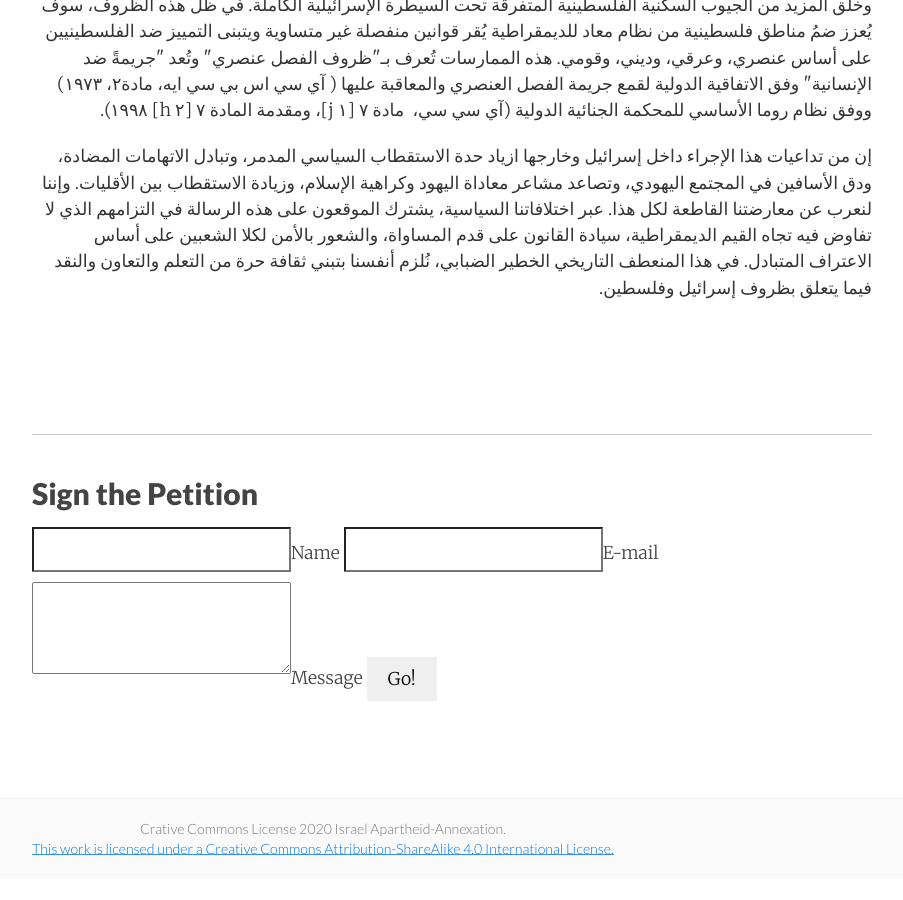
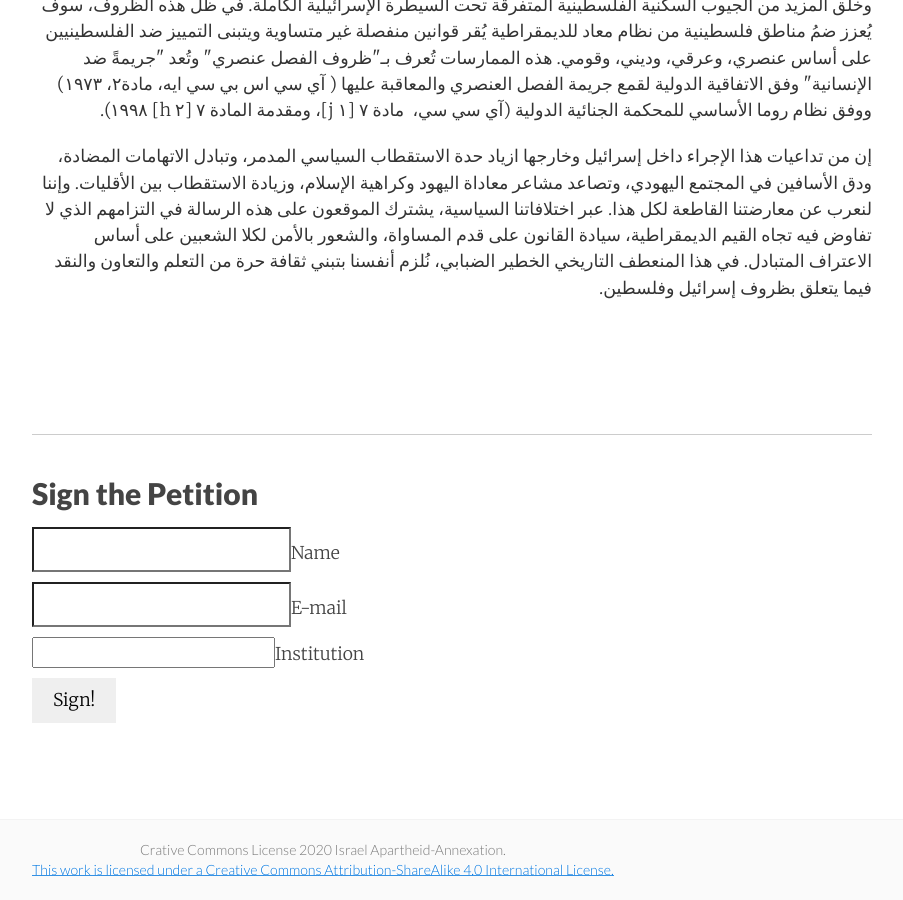
Before and after one commit to adamdjbrett/annexation.site, a Jekyll site: the page built from index.html, in a window 1280 px wide and 900 px high, scrolled down 2414 px. Shown: the whole window, without its empty margins (188-1091 px from the left). Built offline with Jekyll 4.4.1, drawn with Linux system fonts in a browser that asks for light colours; nearby versions of some CDN libraries; the list of posts is cut into pages by our own code; before the commit the page ends 3293 px from its top, so only the background shows below that.

Commit message:
updating staticman include recaptcha
please work

```diff
--- a/_includes/footer.html
+++ b/_includes/footer.html
@@ -10,6 +10,7 @@
     {% endif %}
   </div>
 </footer>
+<script src="https://www.google.com/recaptcha/api.js" async defer></script>
 <script type="text/javascript">
     if ("serviceWorker" in navigator) {
       navigator.serviceWorker.register("{{ '/sw.js' | relative_url }}")
--- a/index.html
+++ b/index.html
@@ -49,12 +49,15 @@ layout: default
 <hr />
 <h2>Sign the Petition</h2>
 <form method="POST" action="https://dev.staticman.net/v3/entry/github/adamdjbrett/annexation-option2/master/signatures/">
-  <input name="options[redirect]" type="hidden" value="https://my-site.com">
+  <input name="options[redirect]" type="hidden" value="https://annexation.site/thanks/">
   <!-- e.g. "2016-01-02-this-is-a-post" -->
   <input name="options[slug]" type="hidden" value="{{ page.slug }}">
-  <label><input name="fields[name]" type="text">Name</label>
-  <label><input name="fields[email]" type="email">E-mail</label>
-  <label><textarea name="fields[message]"></textarea>Message</label>
-
-  <button type="submit">Go!</button>
+  <label><input name="fields[name]" type="text">Name</label><br />
+  <label><input name="fields[email]" type="email">E-mail</label><br />
+  <label><input name="fields[instituion]"></input>Institution</label>
+  <input type="hidden" name="options[reCaptcha][siteKey]" value="YOUR-SITE-KEY">
+  <input type="hidden" name="options[reCaptcha][secret]" value="YOUR-ENCRYPTED-SECRET">
+  <br />
+  <div class="g-recaptcha" data-sitekey="6LfuigEVAAAAANCztc6of-H02PEY7ygI1_Sthg63"></div>
+  <button type="submit">Sign!</button>
 </form>
```
